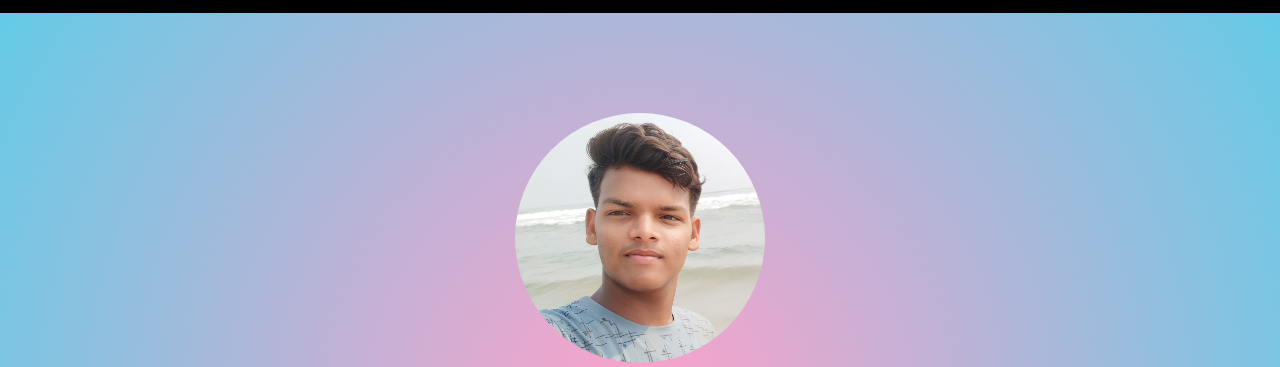
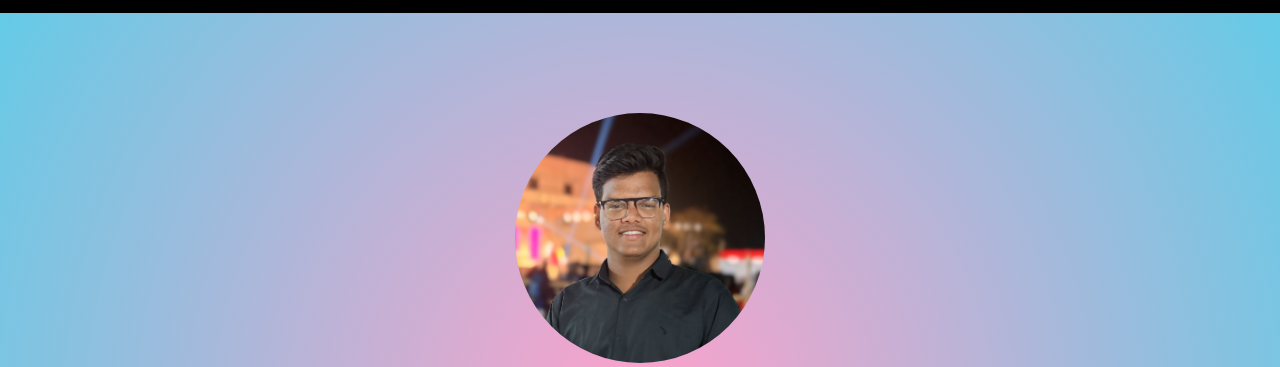
Before and after one commit to Rudra-NK/Portfolio, a plain HTML site: page index.html in a window 1280 px wide. Shown: the part 64-431 px from the top of the page. Drawn offline with nearby package versions, Linux system fonts and the light colour scheme.

Commit message:
dp change

```diff
--- a/index.html
+++ b/index.html
@@ -23,7 +23,7 @@
 
     <section id="profile">
         <div class="profile-content">
-            <img src="asset/profile.jpg" alt="profile img" />
+            <img src="asset/profile1.jpg" alt="profile img" />
             <h2>Rudra Narayan Khatai</h2>
             <h4>UI | UX Designer | Garphic Designer | Web Devloper</h4>
             <a href="asset/Resume.pdf"><button id="hireMeBtn">Hire Me</button></a>
```
Also changed, not shown: asset/profile.jpg (deleted), asset/profile1.jpg (added).
